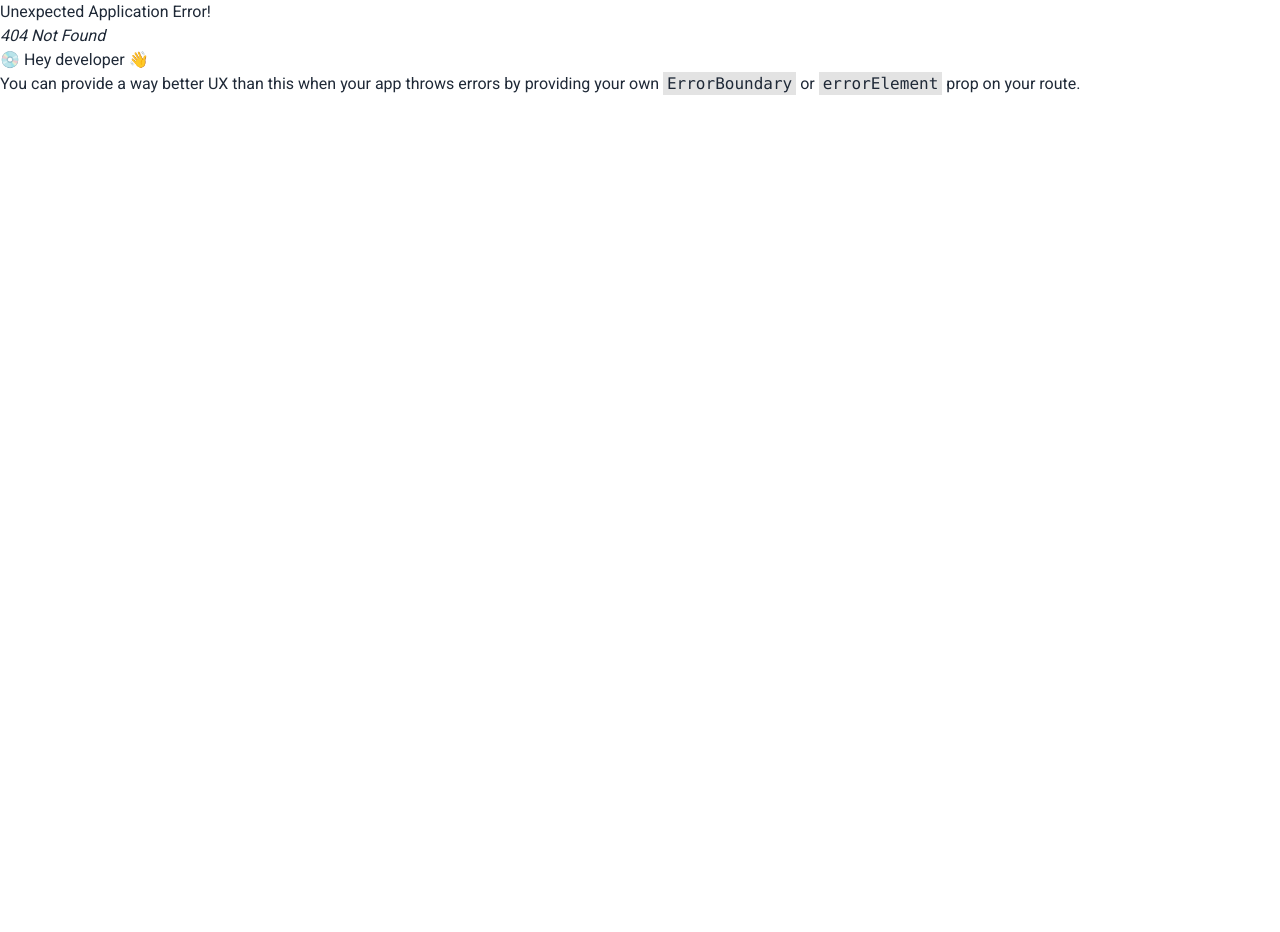
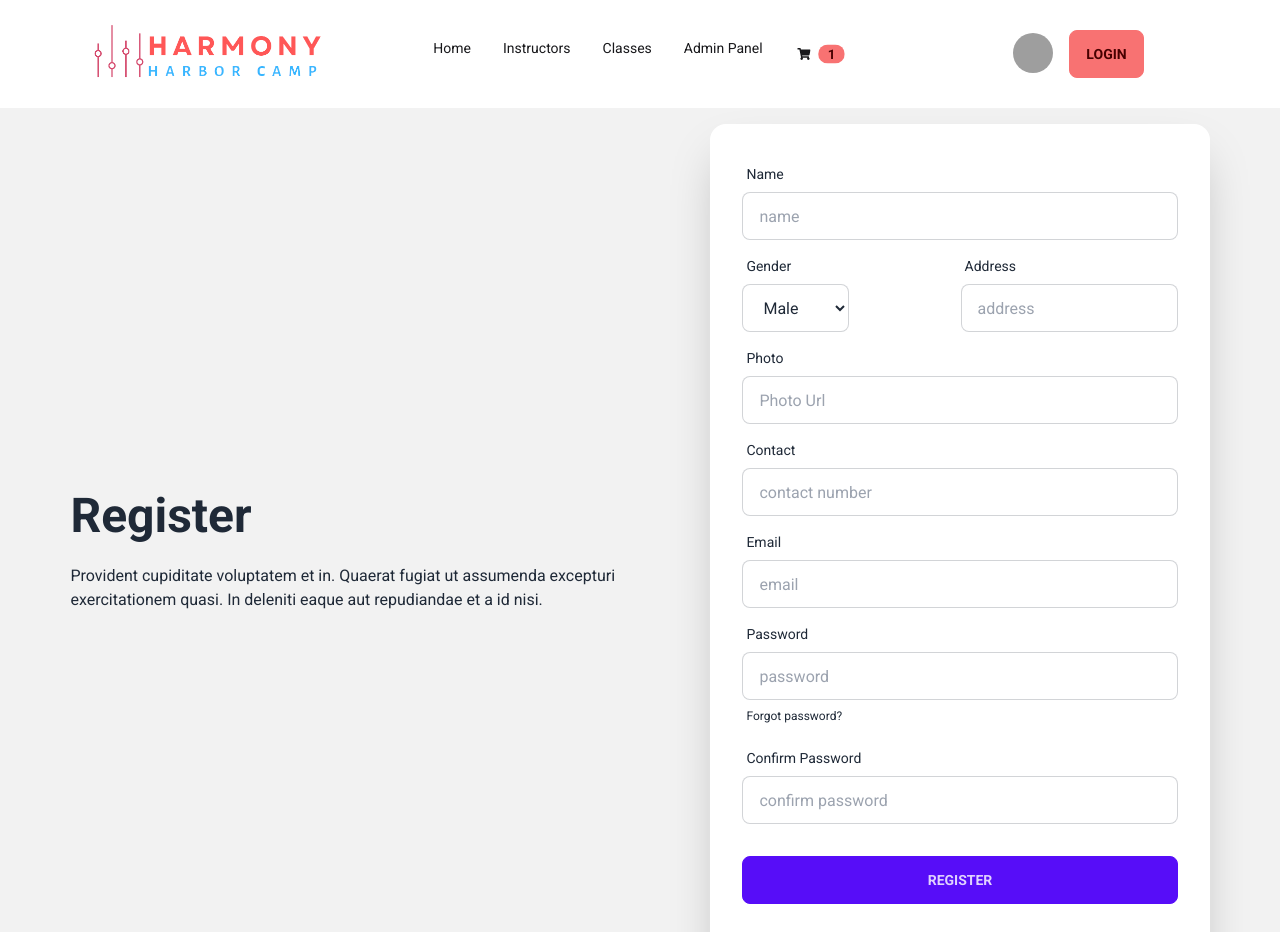
Before and after one commit to snigbar/Harmony-Harbor-Camp, a React (Vite) app: page /register in a window 1280 px wide. Before the commit this address had no page. Shown: the top 932 px of the page. Before the commit the page ends 800 px from the top, so only its background shows below. Built offline with nearby package versions, Linux system fonts and the light colour scheme; no server answers; grey boxes are pictures that could not be loaded.

Commit message:
instructor and classes pages added

```diff
--- a/package.json
+++ b/package.json
@@ -12,11 +12,13 @@
     "dependencies": {
         "@tanstack/react-query": "^4.29.12",
         "axios": "^1.4.0",
+        "firebase": "^9.22.2",
         "leaflet": "^1.9.4",
         "localforage": "^1.10.0",
         "match-sorter": "^6.3.1",
         "react": "^18.2.0",
         "react-dom": "^18.2.0",
+        "react-hook-form": "^7.44.3",
         "react-icons": "^4.9.0",
         "react-leaflet": "^4.2.1",
         "react-router-dom": "^6.12.1",
--- /dev/null
+++ b/src/Firebase/firebase.config.js
@@ -0,0 +1,18 @@
+// Import the functions you need from the SDKs you need
+import { initializeApp } from "firebase/app";
+// TODO: Add SDKs for Firebase products that you want to use
+// https://firebase.google.com/docs/web/setup#available-libraries
+
+// Your web app's Firebase configuration
+const firebaseConfig = {
+  apiKey: "AIzaSyCfAcXoGyoHXW-Tf0GNgP3ZmDEKiXaL-n4",
+  authDomain: "harmony-harbor-6a3b0.firebaseapp.com",
+  projectId: "harmony-harbor-6a3b0",
+  storageBucket: "harmony-harbor-6a3b0.appspot.com",
+  messagingSenderId: "550710443957",
+  appId: "1:550710443957:web:bec48c305a0246fbcde3fc"
+};
+
+// Initialize Firebase
+const app = initializeApp(firebaseConfig);
+export default app;
--- /dev/null
+++ b/src/Pages/Login/Login.jsx
@@ -0,0 +1,9 @@
+import React from 'react'
+
+const Login = () => {
+  return (
+    <div>Login</div>
+  )
+}
+
+export default Login
--- /dev/null
+++ b/src/Pages/Register/Register.jsx
@@ -0,0 +1,167 @@
+import React, { useContext } from 'react'
+import { useForm } from 'react-hook-form';
+import { AuthContext } from '../../Providers/AuthProvider';
+import { Link } from 'react-router-dom';
+
+
+const Register = () => {
+
+    const { register, handleSubmit, reset,watch, formState: { errors } } = useForm();
+    const { createUser, updateUserProfile } = useContext(AuthContext);
+
+
+    const onSubmit = data => {
+
+      createUser(data.email, data.password)
+          .then(result => {
+
+              const loggedUser = result.user;
+              console.log(loggedUser);
+
+              updateUserProfile(data.name, data.photoUrl)
+                  .then(() => {
+                      const createdUser = { name: data.name, email: data.email }
+                      console.log(createdUser)
+                  })
+                  .catch(error => console.log(error))
+          })
+
+          console.log(data.email, data.photo, data.gender,data.name,data.contact,data.address)
+  };
+
+
+
+    return (
+     <>
+      <div className="hero min-h-[70vh] bg-base-200">
+    <div className="hero-content flex-col lg:flex-row">
+
+      <div className="text-center lg:text-left w-full md:w-1/2">
+        <h1 className="text-5xl font-bold">Register</h1>
+        <p className="py-6">Provident cupiditate voluptatem et in. Quaerat fugiat ut assumenda excepturi exercitationem quasi. In deleniti eaque aut repudiandae et a id nisi.</p>
+      </div>
+
+      <form onSubmit={handleSubmit(onSubmit)} className='w-2/5'>
+      <div className="card flex-shrink-0 w-full shadow-2xl bg-base-100">
+        <div className="card-body">
+        {/* name */}
+        <div className="form-control">
+            <label className="label">
+              <span className="label-text">Name</span>
+            </label>
+            <input type="text" placeholder="name" name="name" className="input input-bordered" {...register("name", { required: true })}/>
+          {errors.name && <span className="text-red-600 text-sm">Name is required</span>}
+          </div>
+
+{/* gender and address */}
+        <div className="flex justify-between gap-3 w-full">
+          <div className="form-control">
+            <label className="label">
+              <span className="label-text">Gender</span>
+            </label>
+            <select placeholder="gender" name="gender" className="input input-bordered" {...register("gender", { required: true })}>
+            <option value="male">Male</option>
+            <option value="female">Female</option>
+            </select>
+          {errors.name && <span className="text-red-600 text-sm">Gender is required</span>}
+          </div>
+
+          <div className="form-control">
+            <label className="label">
+              <span className="label-text">Address</span>
+            </label>
+            <input type="text" placeholder="address" name="address" className="input input-bordered" {...register("address", { required: true })}/>
+          {errors.name && <span className="text-red-600 text-sm">Address is required</span>}
+          </div>
+          </div>
+
+         {/* photo url */}
+          <div className="form-control">
+            <label className="label">
+              <span className="label-text">Photo</span>
+            </label>
+            <input type="text" placeholder="Photo Url" name="photo" className="input input-bordered" {...register("photo", { required: true })}/>
+          {errors.photo && <span className="text-red-600 text-sm">Photo Url is required</span>}
+          </div>
+
+        {/* contact */}
+
+          <div className="form-control">
+            <label className="label">
+              <span className="label-text">Contact</span>
+            </label>
+            <input type="number" placeholder="contact number" name="contact" className="input input-bordered" {...register("contact", { required: true })}/>
+          {errors.photo && <span className="text-red-600 text-sm">contact number is required</span>}
+          </div>
+
+          <div className="form-control">
+            <label className="label">
+              <span className="label-text">Email</span>
+            </label>
+            <input type="email" placeholder="email" name="email" className="input input-bordered" {...register("email", { required: true })}/>
+          {errors.email && <span className="text-red-600 text-sm">Email is required</span>}
+          </div>
+          <div className="form-control">
+            <label className="label">
+              <span className="label-text">Password</span>
+            </label>
+            <input type="password" placeholder="password" name="password" className="input input-bordered"
+            {...register("password", {
+              required: true,
+              minLength: 6,
+              maxLength: 20,
+              pattern: /(?=.*[A-Z])(?=.*[!@#$%^&*])(?=.*[0-9])/
+          })}/>
+            <label className="label">
+              <a href="#" className="label-text-alt link link-hover">Forgot password?</a>
+            </label>
+          {errors.password?.type === 'required' && <p className="text-red-600 text-sm">Password is required</p>}
+          {errors.password?.type === 'minLength' && <p className="text-red-600 text-sm">Password must be 6 characters</p>}
+          {errors.password?.type === 'maxLength' && <p className="text-red-600 text-sm">Password must be less than 20 characters</p>}
+          {errors.password?.type === 'pattern' && <p className="text-red-600 text-sm">must have a capital letter ,must have a special character</p>}
+          </div>
+
+        <div className="form-control">
+        <label className="label">
+        <span className="label-text">Confirm Password</span>
+        </label>
+        <input
+        type="password"
+        placeholder="confirm password"
+        name="confirmpass"
+        className="input input-bordered"
+        {...register("confirmpass", {
+        required: "Confirm Password is required",
+        validate: (val) => {
+            if (watch('password') != val) {
+              return "Your passwords do no match";
+            }
+        }})}
+        />
+        {errors.confirmpass && (
+        <p className="text-red-600 text-sm">{errors.confirmpass.message}</p>
+        )}
+</div>
+
+
+
+          <div className="form-control mt-6">
+            <button className="btn btn-primary" type='submit'>Register</button>
+          </div>
+          <div className="form-control">
+            <Link to='/login' className="text-zinc-600 hover:text-zinc-800 text-lg my-4 cursor-pointer" type='submit'>Already have an account? Login</Link>
+          </div>
+
+        </div>
+      </div>
+      </form>
+
+
+    </div>
+  </div>
+     </>
+    )
+  }
+
+
+export default Register
--- /dev/null
+++ b/src/Providers/AuthProvider.jsx
@@ -0,0 +1,64 @@
+import React, { createContext, useEffect, useState } from 'react'
+import app from '../Firebase/firebase.config';
+import { GoogleAuthProvider, createUserWithEmailAndPassword, getAuth, onAuthStateChanged, signInWithEmailAndPassword, signInWithPopup, signOut, updateProfile } from "firebase/auth";
+
+export const AuthContext = createContext(null)
+const auth = getAuth(app)
+
+
+const AuthProvider = ({children}) => {
+
+    const [user,setUser] = useState(null)
+    const [loading, setLoading] = useState(true)
+
+    const createUser =(email,password)=>{
+      return createUserWithEmailAndPassword(auth,email,password);
+    }
+
+    const signIn = (email, password) =>{
+        return signInWithEmailAndPassword(auth,email,password)
+    }
+
+
+
+  const logOut = () => {
+      setLoading(true);
+      return signOut(auth);
+  }
+
+  const updateUserProfile = (name, photo) => {
+      return updateProfile(auth.currentUser, {
+          displayName: name, photoURL: photo
+      });
+  }
+
+  const googleProvider = new GoogleAuthProvider();
+
+  const signInWithGoogle = () =>{
+    return signInWithPopup(auth, googleProvider)
+  }
+
+  useEffect(() => {
+      const unsubscribe = onAuthStateChanged(auth, currentUser => {
+          setUser(currentUser);
+
+          setLoading(false);
+      });
+      return () => {
+          return unsubscribe();
+      }
+  }, [])
+
+  const authInfo = {
+      user, loading, createUser, signIn, logOut, updateUserProfile, signInWithGoogle
+  }
+
+
+  return (
+    <AuthContext.Provider value={authInfo}>
+        {children}
+    </AuthContext.Provider>
+  )
+}
+
+export default AuthProvider
--- a/src/main.jsx
+++ b/src/main.jsx
@@ -7,6 +7,7 @@ import {
   QueryClient,
   QueryClientProvider,
 } from '@tanstack/react-query'
+import AuthProvider from './Providers/AuthProvider'
 
 
 const queryClient = new QueryClient()
@@ -15,12 +16,13 @@ const queryClient = new QueryClient()
 
 ReactDOM.createRoot(document.getElementById('root')).render(
   <React.StrictMode>
-
+ <AuthProvider>
  <QueryClientProvider client={queryClient}>
      <div className='max-w-screen-xl mx-auto'>
     <RouterProvider router={router} />
      </div>
      </QueryClientProvider>
+</AuthProvider>
 
   </React.StrictMode>,
 )
```
Also changed, not shown: src/routes/router.jsx (+10 -0 lines), 1 other file (tests, documents, lock files or other folders).
